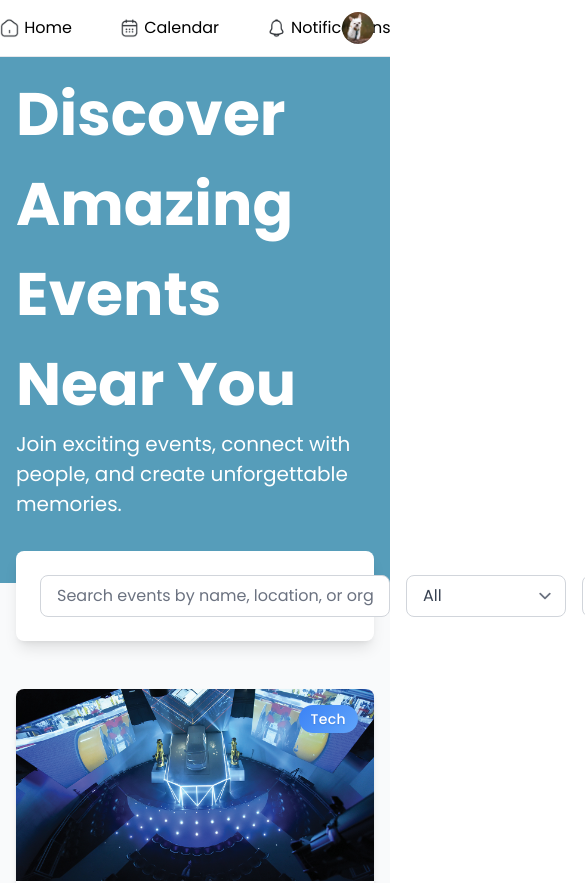
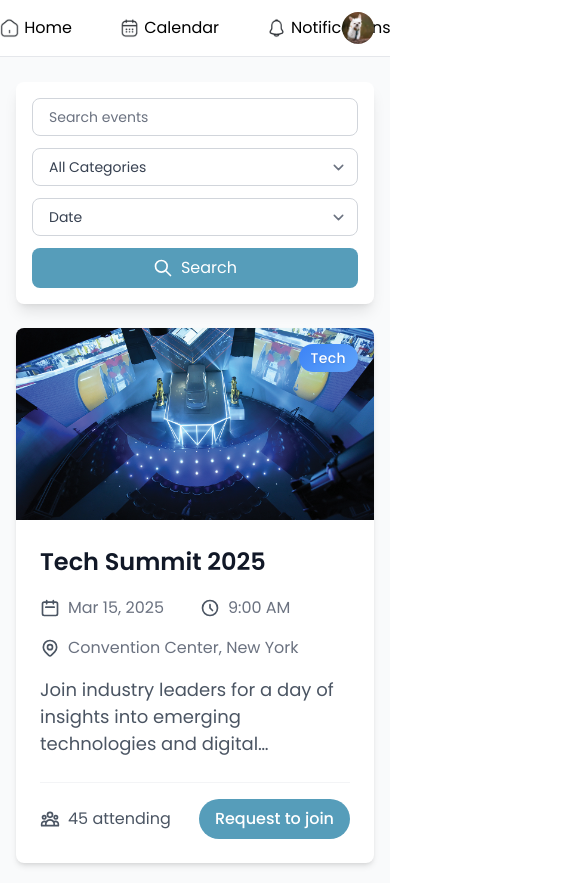
Before and after one commit to VoMinhKhoii/event-management-web-app, a React (Vite) app in the folder client/: page /home in a window 390 px wide. Shown: the top 883 px of the page, 585 px wide, since content can reach past the window. Built offline with nearby package versions, Linux system fonts and the light colour scheme.

Commit message:
Responsiveness calendar, search bar and home page

```diff
--- a/client/src/components/SearchBar.jsx
+++ b/client/src/components/SearchBar.jsx
@@ -2,17 +2,21 @@ import React from 'react';
 
 const SearchBar = () => {
     return (
-        <div className="max-w-7xl mx-auto px-4 sm:px-6 lg:px-8 -mt-8">
-            <div className="bg-white rounded-lg shadow-lg p-6 flex gap-[16px]">
+        <div className="max-w-7xl mx-auto px-4 sm:px-6 lg:px-8 -mt-4 sm:-mt-8">
+            <div className="bg-white rounded-lg shadow-lg p-4 sm:p-6 flex flex-col md:flex-row gap-3 md:gap-4">
+                {/* Search input - full width on mobile, reduced placeholder text on smaller screens */}
                 <input
                     type="text"
-                    placeholder="Search events by name, location, or organizer"
-                    className="flex-1 border border-gray-300 rounded-lg px-4 py-2 focus:outline-none focus:ring-1 focus:ring-blue-500"
+                    placeholder="Search events"
+                    className="w-full border border-gray-300 rounded-lg px-4 py-2 focus:outline-none focus:ring-1 focus:ring-blue-500 text-sm md:text-base"
                 />
-                <div className="flex gap-4">
-                    <div className="relative inline-block">
-                        <select className="block w-40 appearance-none bg-white border border-gray-300 rounded-lg pl-4 pr-8 py-2 text-gray-700 focus:outline-none focus:ring-1 focus:ring-blue-500">
-                            <option value="">All</option>
+
+                {/* Filter controls - stack on mobile, row on desktop with full width */}
+                <div className="flex flex-col sm:flex-row gap-3 sm:gap-4 w-full md:w-auto">
+                    {/* Category dropdown - fills available space with min-width */}
+                    <div className="relative flex-1 min-w-[160px]">
+                        <select className="w-full appearance-none bg-white border border-gray-300 rounded-lg pl-4 pr-8 py-2 text-gray-700 focus:outline-none focus:ring-1 focus:ring-blue-500 text-sm md:text-base">
+                            <option value="">All Categories</option>
                             <option value="tech">Tech</option>
                             <option value="business">Business</option>
                             <option value="game">Game</option>
@@ -20,8 +24,10 @@ const SearchBar = () => {
                             <option value="sports">Sports</option>
                         </select>
                     </div>
-                    <div className="relative inline-block">
-                        <select className="block w-40 appearance-none bg-white border border-gray-300 rounded-lg pl-4 pr-8 py-2 text-gray-700 focus:outline-none focus:ring-1 focus:ring-blue-500">
+
+                    {/* Date dropdown - fills available space with min-width */}
+                    <div className="relative flex-1 min-w-[140px]">
+                        <select className="w-full appearance-none bg-white border border-gray-300 rounded-lg pl-4 pr-8 py-2 text-gray-700 focus:outline-none focus:ring-1 focus:ring-blue-500 text-sm md:text-base">
                             <option value="">Date</option>
                             <option value="today">Today</option>
                             <option value="tomorrow">Tomorrow</option>
@@ -29,10 +35,12 @@ const SearchBar = () => {
                             <option value="month">This Month</option>
                         </select>
                     </div>
+
+                    {/* Search button - fills available space */}
                     <button
-                        className="bg-[#569DBA] text-white px-6 py-2 rounded-lg hover:bg-[#4a8ba6] transition-colors focus:outline-none focus:ring-2 focus:ring-[#569DBA] focus:ring-offset-2"
+                        className="bg-[#569DBA] text-white py-2 px-6 rounded-lg hover:bg-[#4a8ba6] transition-colors focus:outline-none focus:ring-2 focus:ring-[#569DBA] focus:ring-offset-2 flex-1 min-w-[100px] whitespace-nowrap"
                     >
-                        <div className="flex items-center">
+                        <div className="flex items-center justify-center">
                             <svg className="w-5 h-5 mr-2" fill="none" stroke="currentColor" viewBox="0 0 24 24">
                                 <path strokeLinecap="round" strokeLinejoin="round" strokeWidth="2" d="M21 21l-6-6m2-5a7 7 0 11-14 0 7 7 0 0114 0z" />
                             </svg>
--- a/client/src/pages/Home/HomePage.jsx
+++ b/client/src/pages/Home/HomePage.jsx
@@ -61,23 +61,28 @@ const HomePage = () => {
       {/* Navigation Header */}
       <NavPane/>
 
-      {/* Under the title Section */}
-      <div className="bg-[#569DBA] text-white pt-[12px] pb-[64px] mt-[57px]">
-        <div className="max-w-7xl min-y-[145px] mx-auto px-4 sm:px-6 lg:px-8">
-          <h1 className="text-[60px] font-bold">
+      {/* Under the title Section - Hidden on small screens, responsive text on medium */}
+      <div className="hidden md:block bg-[#569DBA] text-white pt-[12px] pb-[40px] lg:pb-[64px] mt-[57px]">
+        <div className="max-w-7xl mx-auto px-4 sm:px-6 lg:px-8">
+          <h1 className="text-[48px] lg:text-[60px] font-bold leading-tight">
             Discover Amazing Events Near You
           </h1>
-          <p className="text-[20px]">
+          <p className="text-[16px] lg:text-[20px]">
             Join exciting events, connect with people, and create unforgettable memories.
           </p>
         </div>
       </div>
 
-      {/* Search Section */}
-      <SearchBar/>
+      {/* Adjusted margin for when banner is hidden */}
+      <div className="md:hidden h-[18px]"></div>
 
-      {/* Events Grid */}
-      <div className="max-w-7xl mx-auto px-4 sm:px-6 lg:px-8 py-12">
+      {/* Search Section with additional margin on small screens */}
+      <div className="mt-[80px] md:mt-0">
+        <SearchBar/>
+      </div>
+
+      {/* Events Grid - adjust top padding when banner is hidden */}
+      <div className="max-w-7xl mx-auto px-4 sm:px-6 lg:px-8 py-6 md:py-12">
         <div className="grid grid-cols-1 md:grid-cols-2 lg:grid-cols-3 gap-6">
           {events.map((event) => (
             <EventCard
```
Also changed, not shown: client/src/pages/Calendar/Calendar.jsx (+32 -25 lines).
